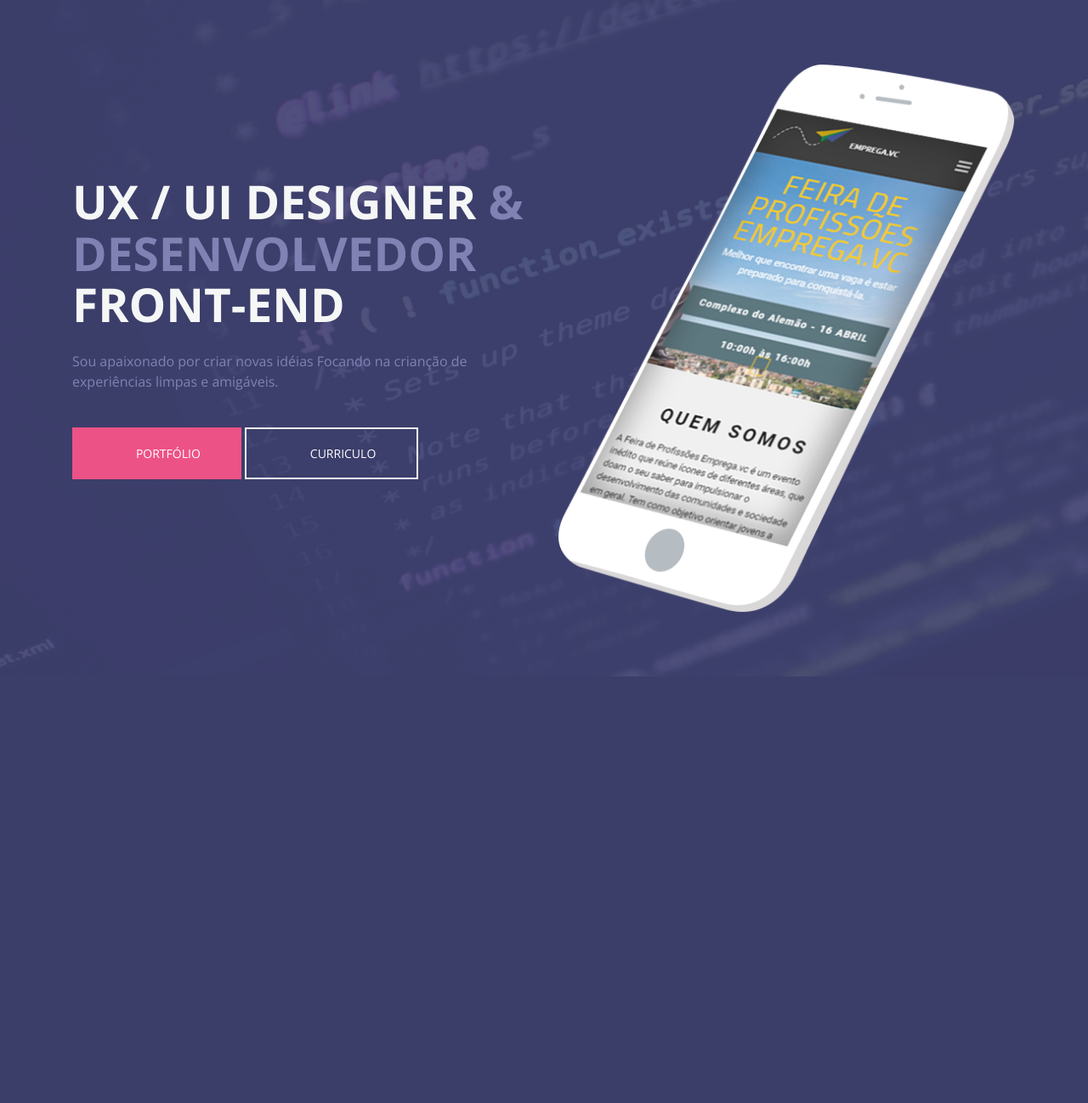
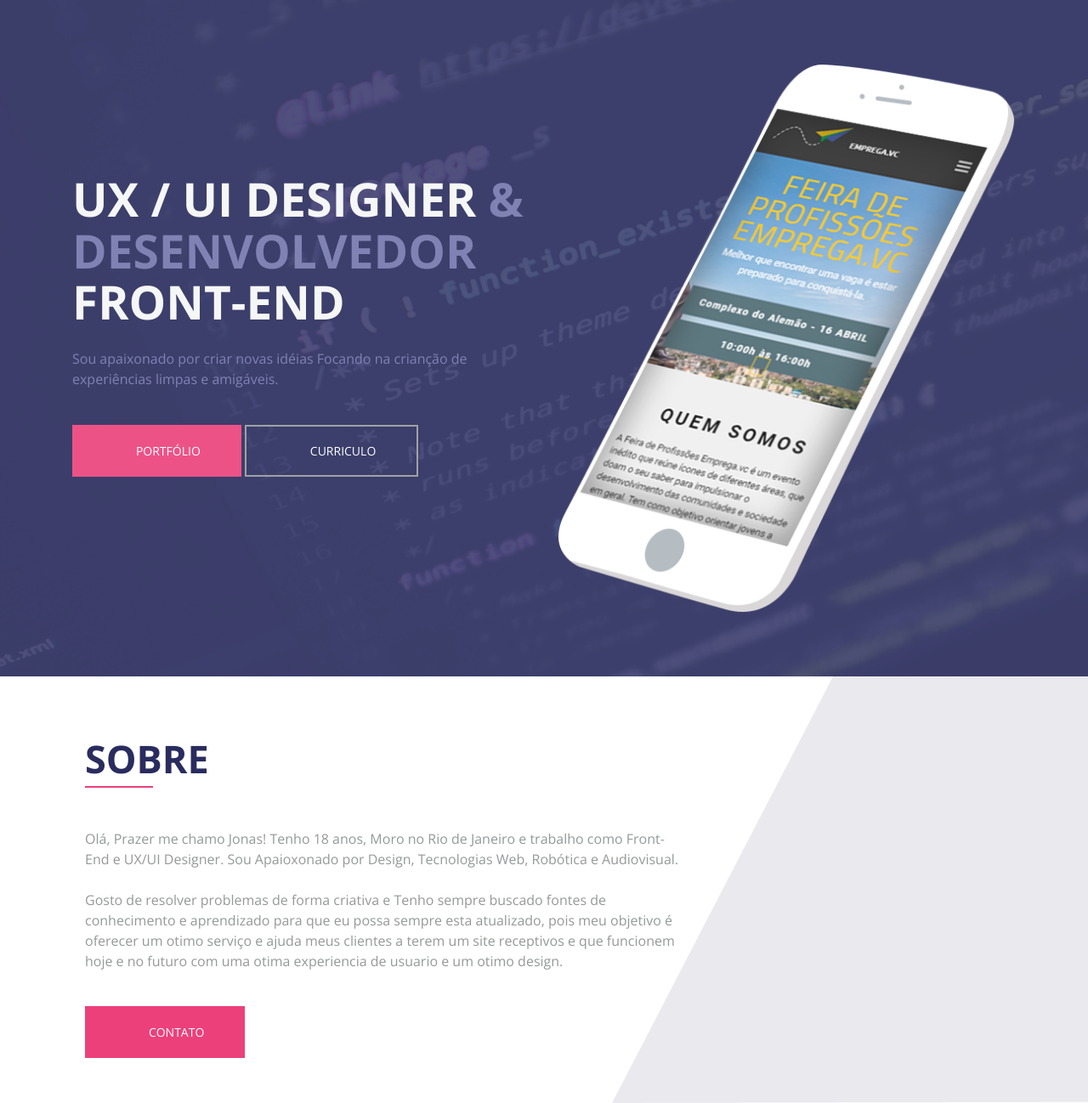
Before and after one commit to JonasJs/jsdesign, a PHP site: page / in a window 1280 px wide. Shown: the part 80-1378 px from the top of the page at 85% size. Before the commit the page ends 876 px from the top, so only its background shows below. Run offline with PHP 8.4, Linux system fonts and the light colour scheme; some web fonts are replaced.

Commit message:
desktop sobre finalized

```diff
--- a/index.php
+++ b/index.php
@@ -18,7 +18,7 @@
     <link rel="stylesheet" href="assets/style/main.css">
 </head>
 <body>
-
+	<!-- MENU -->
 	<nav class="navbar navbar-light">
 		<div class="container">
 			<a class="navbar-brand" href="#">
@@ -46,6 +46,7 @@
 			</ul>
 		</div>
 	</nav>
+	<!-- HEADER -->
 	<header class="header">
 		<div class="container">
 			<div class="row">
@@ -61,7 +62,18 @@
 			</div>
 		</div>
 	</header>
-
+	<!-- SOBRE -->
+	<section class="sobre" id="sobre">
+		<div class="container">
+			<div class="col-xl-8 col-lg-8 content">
+				<h1 class="title">Sobre</h1>
+				<p>Olá, Prazer me chamo Jonas! Tenho 18 anos, Moro no Rio de Janeiro e trabalho como Front-End e UX/UI Designer. Sou Apaioxonado por Design, Tecnologias Web, Robótica e Audiovisual.<br>
+				<br>
+				Gosto de resolver problemas de forma criativa e Tenho sempre buscado fontes de conhecimento e aprendizado para que eu possa sempre esta atualizado, pois meu objetivo é oferecer um otimo serviço e ajuda meus clientes a terem um site receptivos e que funcionem hoje e no futuro com uma otima experiencia de usuario e um otimo design.</p>
+				<a href="" class="btn-primary"><i class="fa fa-envelope" aria-hidden="true"></i>contato</a>
+			</div>
+		</div>
+	</section>
 
 
 </body>
--- a/source/sass/_variables.scss
+++ b/source/sass/_variables.scss
@@ -6,7 +6,7 @@ $background-primary: #F5F6F6;
 $background-secondary: #2A2C5F;
 
 //Fonts
-$font-color: #F5F6F6;
+$font-color: #95989A;
 $font-menu: #757575;
 $font-secondary: #7375AB;
 
--- a/source/sass/components/_header.scss
+++ b/source/sass/components/_header.scss
@@ -18,7 +18,7 @@
 	}
 	.content{
 		opacity:1;
-		margin-top: 35px;
+		margin-top: 32px;
 		h1{
 			margin-top: 100px;
 			font-size: 55px;
--- a/source/sass/components/_sobre.scss
+++ b/source/sass/components/_sobre.scss
@@ -0,0 +1,26 @@
+@import "variables";
+
+.sobre{
+	padding: 72px 0;
+	background-image: url(../images/bg-sobre.png);
+    background-position: right;
+    background-repeat: no-repeat;
+    background-size: 560px 100%;
+	.content{
+		h1{
+			&:after{
+				content: "";
+				display: block;
+				margin-top: 8px;
+				width: 80px;
+				height: 2px;
+				background: $btn-primary;
+			}
+		}
+		p{
+			margin: 48px 0 59px 0;
+			color: $font-color;
+		}
+	}
+
+}
--- a/source/sass/main.scss
+++ b/source/sass/main.scss
@@ -8,6 +8,7 @@
 //Components
 @import "components/menu";
 @import "components/header";
+@import "components/sobre";
 @import "variables";
 
 *{
@@ -23,6 +24,14 @@ a{
 }
 p{
 	font-size: 16px;
+}
+
+//Title
+.title{
+	color:$background-secondary;
+	font-size: 45px;
+	font-weight:bold;
+	text-transform: uppercase;
 }
 .btn-primary{
 	margin-top:40px;
```
Also changed, not shown: assets/images/bg-sobre.png (added), assets/style/main.css.
